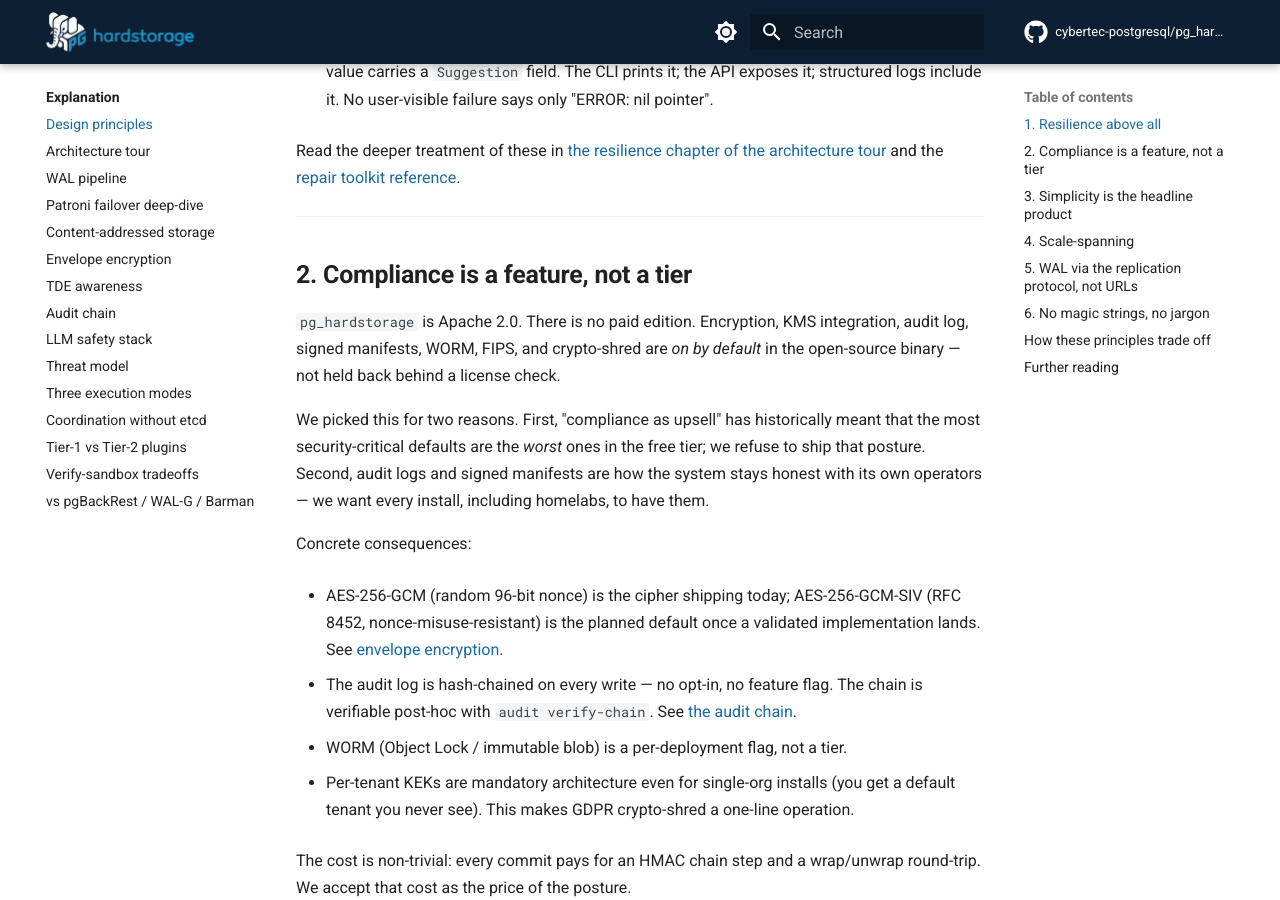
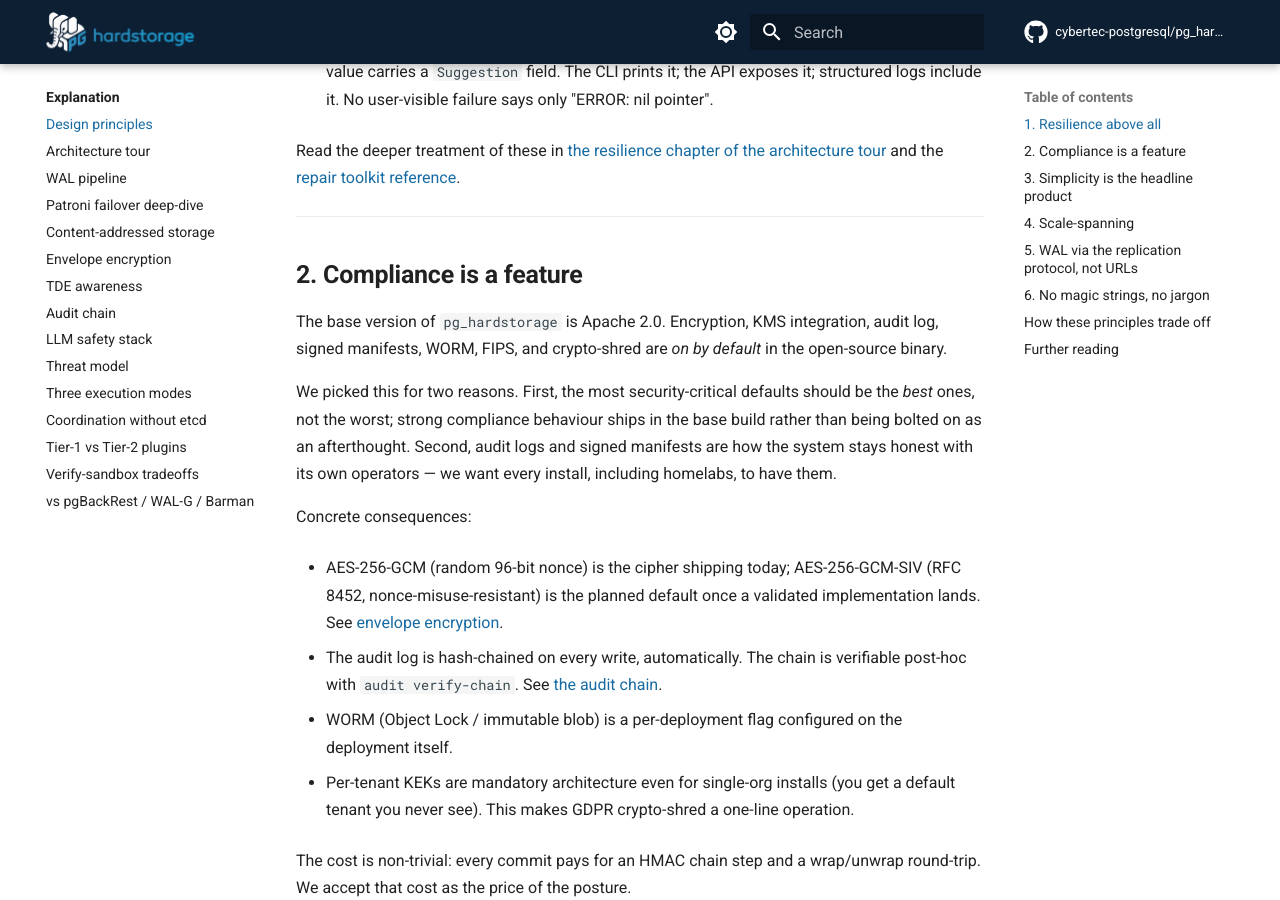
Before and after one commit to cybertec-postgresql/pg_hardstorage, an MkDocs documentation site: the page built from docs/explanation/design-principles.md, in a window 1280 px wide and 900 px high, scrolled down 1193 px. Built offline with MkDocs 1.6.1 and Material for MkDocs 9.7.7, drawn with Linux system fonts in a browser that asks for light colours; comment, search, counter and statistics services are not loaded; some of the changed text lies outside the part shown.

```diff
--- a/docs/explanation/design-principles.md
+++ b/docs/explanation/design-principles.md
@@ -69,19 +69,18 @@ and the [repair toolkit reference](../reference/runbooks/index.md).
 
 ---
 
-## 2. Compliance is a feature, not a tier
+## 2. Compliance is a feature
 
-`pg_hardstorage` is Apache 2.0.  There is no paid edition.
-Encryption, KMS integration, audit log, signed manifests, WORM,
-FIPS, and crypto-shred are *on by default* in the open-source
-binary — not held back behind a license check.
+The base version of `pg_hardstorage` is Apache 2.0.  Encryption,
+KMS integration, audit log, signed manifests, WORM, FIPS, and
+crypto-shred are *on by default* in the open-source binary.
 
-We picked this for two reasons.  First, "compliance as upsell" has
-historically meant that the most security-critical defaults are
-the *worst* ones in the free tier; we refuse to ship that posture.
-Second, audit logs and signed manifests are how the system stays
-honest with its own operators — we want every install, including
-homelabs, to have them.
+We picked this for two reasons.  First, the most security-critical
+defaults should be the *best* ones, not the worst; strong
+compliance behaviour ships in the base build rather than being
+bolted on as an afterthought.  Second, audit logs and signed
+manifests are how the system stays honest with its own operators —
+we want every install, including homelabs, to have them.
 
 Concrete consequences:
 
@@ -90,12 +89,12 @@ Concrete consequences:
   default once a validated implementation lands.  See [envelope
   encryption](envelope-encryption.md).
 
-- The audit log is hash-chained on every write — no opt-in, no
-  feature flag.  The chain is verifiable post-hoc with `audit
-  verify-chain`.  See [the audit chain](audit-chain.md).
+- The audit log is hash-chained on every write, automatically.
+  The chain is verifiable post-hoc with `audit verify-chain`.
+  See [the audit chain](audit-chain.md).
 
-- WORM (Object Lock / immutable blob) is a per-deployment flag,
-  not a tier.
+- WORM (Object Lock / immutable blob) is a per-deployment flag
+    configured on the deployment itself.
 
 - Per-tenant KEKs are mandatory architecture even for single-org
   installs (you get a default tenant you never see).  This makes
@@ -152,8 +151,8 @@ Same binary, same UX, same config file from a 10 GB single-host
 PostgreSQL to a 100+ TB Patroni cluster on Kubernetes.  Big-database
 features (parallel chunk pipeline, snapshot base backups, multiple
 WAL streams from replicas) are *automatic upgrades* the system
-chooses based on database size and topology — they are **not** a
-separate "enterprise mode" the operator has to opt into.
+chooses based on database size and topology — the operator does
+not have to opt into them manually.
 
 The size-tiered defaults table:
 
```
Also changed, not shown: CHANGELOG.md (+4 -0 lines), SPEC.md (+3 -3 lines), docs/explanation/comparison-pgbackrest-walg-barman.md (+6 -6 lines), docs/explanation/envelope-encryption.md (+1 -1 lines), docs/explanation/wal-pipeline.md (+1 -1 lines), docs/faq.md (+4 -3 lines).
